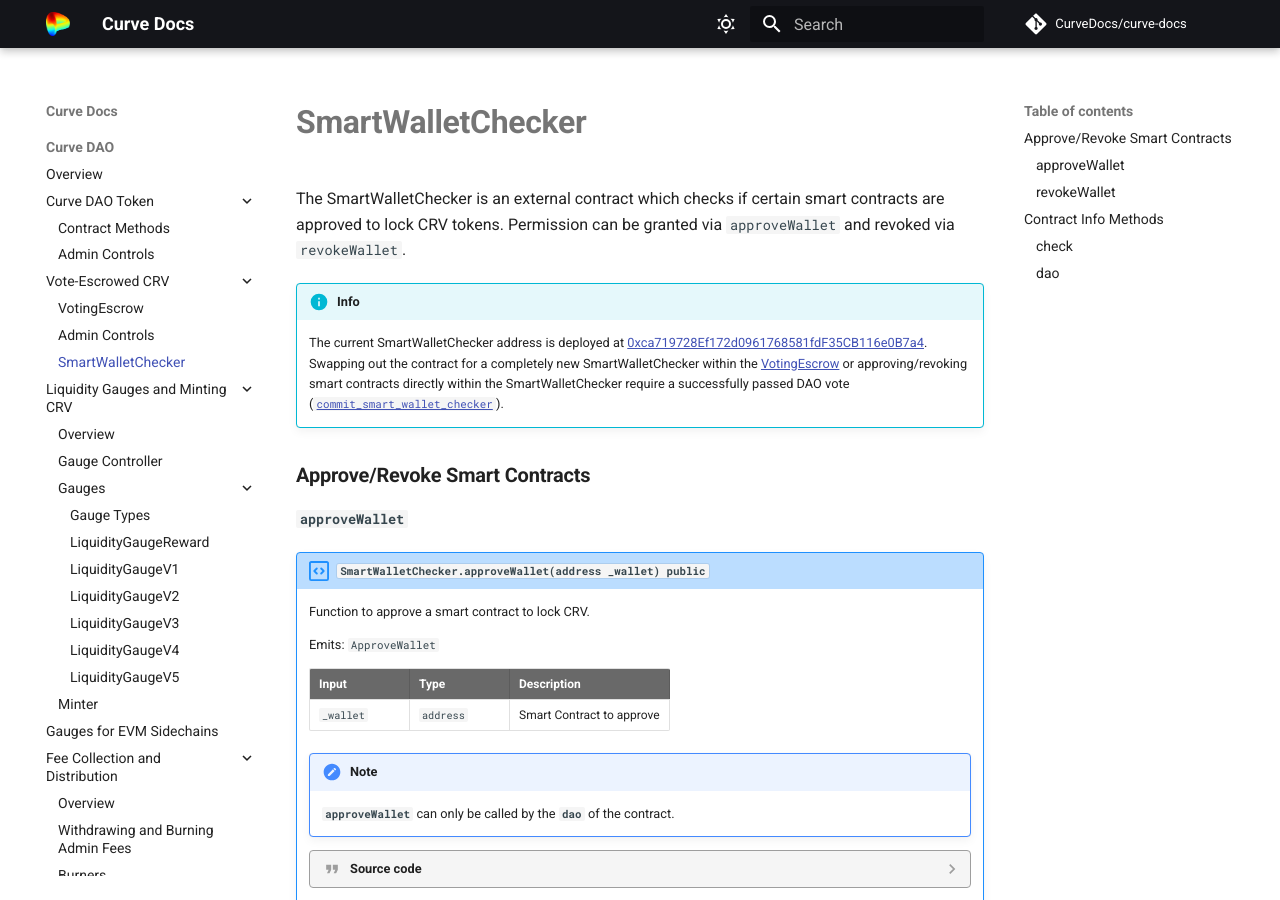
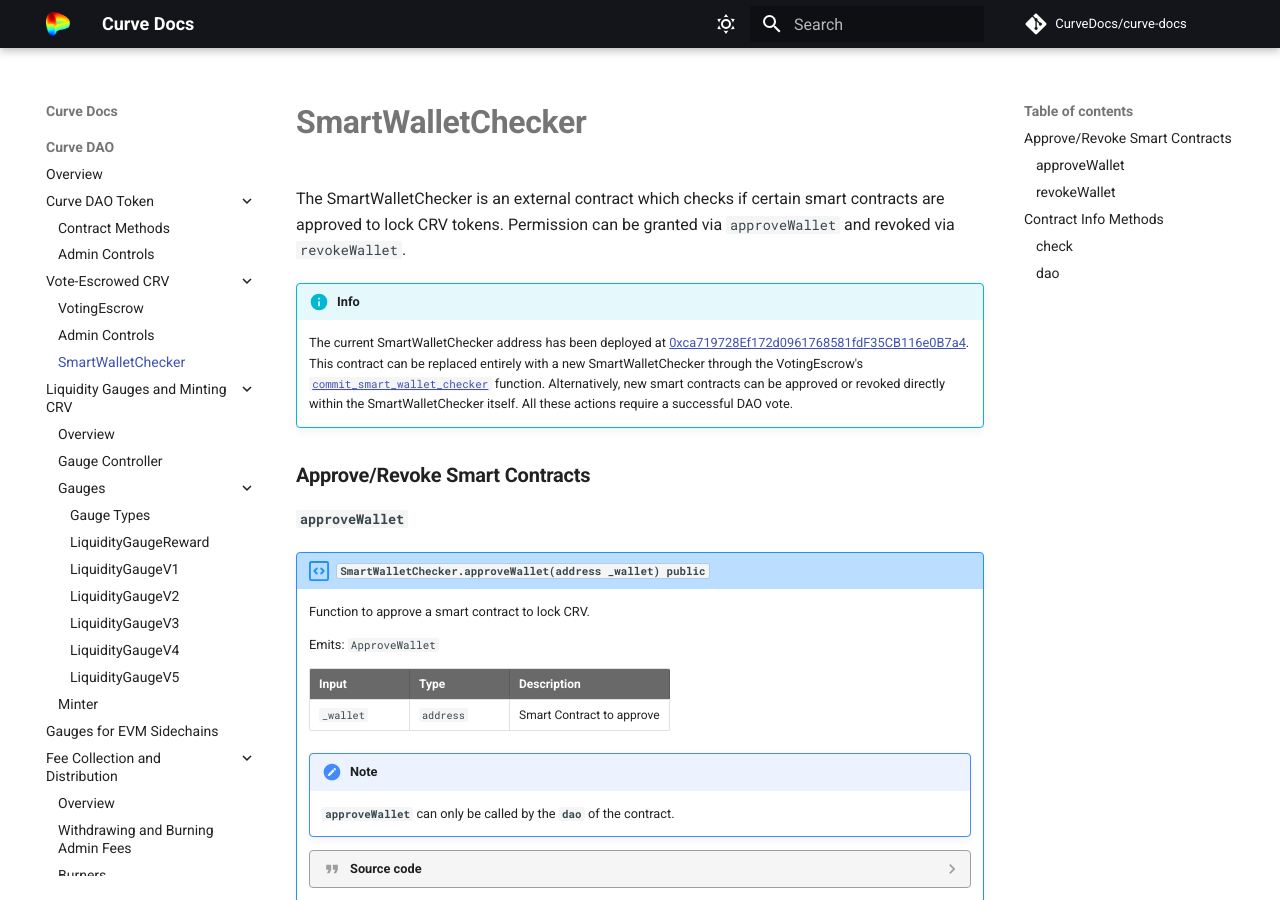
Before and after one commit to CurveDocs/curve-docs, an MkDocs documentation site: the page built from docs/curve_dao/VotingEscrow/smartwalletchecker.md, in a window 1280 px wide and 900 px high. Built offline with MkDocs 1.6.1 and Material for MkDocs 9.7.7, drawn with Linux system fonts in a browser that asks for light colours; comment, search, counter and statistics services are not loaded.

Commit message:
info fix

```diff
--- a/docs/curve_dao/VotingEscrow/smartwalletchecker.md
+++ b/docs/curve_dao/VotingEscrow/smartwalletchecker.md
@@ -1,7 +1,7 @@
 The SmartWalletChecker is an external contract which checks if certain smart contracts are approved to lock CRV tokens. Permission can be granted via `approveWallet` and revoked via `revokeWallet`.
 
 !!! info
-    The current SmartWalletChecker address is deployed at [0xca719728Ef172d0961768581fdF35CB116e0B7a4](https://etherscan.io/address/0xca719728Ef172d0961768581fdF35CB116e0B7a4). Swapping out the contract for a completely new SmartWalletChecker within the [VotingEscrow](../VotingEscrow/VotingEscrow.md) or approving/revoking smart contracts directly within the SmartWalletChecker require a successfully passed DAO vote ([`commit_smart_wallet_checker`](../VotingEscrow/admin_controls.md#commit_smart_wallet_checker)).
+    The current SmartWalletChecker address has been deployed at [0xca719728Ef172d0961768581fdF35CB116e0B7a4](https://etherscan.io/address/0xca719728Ef172d0961768581fdF35CB116e0B7a4). This contract can be replaced entirely with a new SmartWalletChecker through the VotingEscrow's [`commit_smart_wallet_checker`](../VotingEscrow/admin_controls.md#commit_smart_wallet_checker) function. Alternatively, new smart contracts can be approved or revoked directly within the SmartWalletChecker itself. All these actions require a successful DAO vote.
 
 
 ## **Approve/Revoke Smart Contracts**
```
